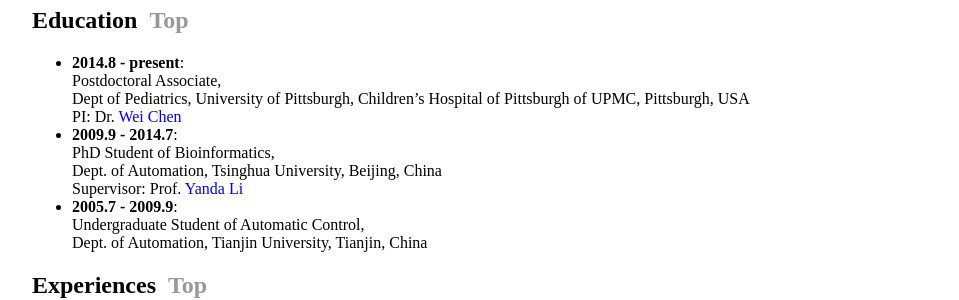
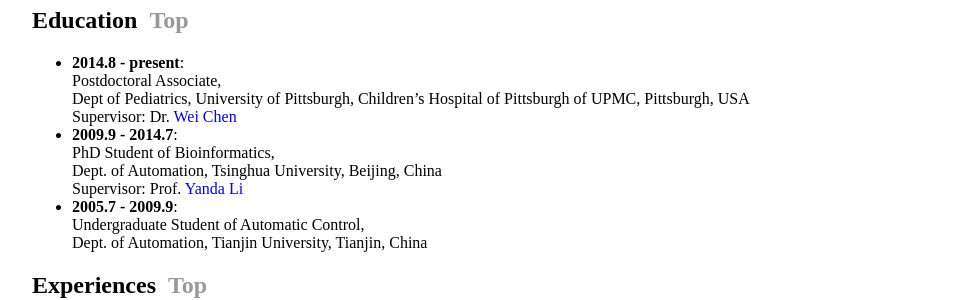
Before and after one commit to wt2015-github/wt2015-github.github.io, a Jekyll site: the page built from index.html, in a window 1280 px wide. Shown: the part 470-770 px from the top of the page, without its empty margins (160-1119 px from the left). Built offline with Jekyll 4.4.1, drawn with Linux system fonts in a browser that asks for light colours.

Commit message:
Update index.html

```diff
--- a/index.html
+++ b/index.html
@@ -28,7 +28,7 @@
 			<li><strong>2014.8 - present</strong>:<br/>
 			Postdoctoral Associate,<br/>
 			Dept of Pediatrics, University of Pittsburgh, Children’s Hospital of Pittsburgh of UPMC, Pittsburgh, USA<br>
-			PI: Dr. <a href="http://www.pitt.edu/~wec47/" style="color:blue">Wei Chen</a></li>
+			Supervisor: Dr. <a href="http://www.pitt.edu/~wec47/" style="color:blue">Wei Chen</a></li>
 			<li><strong>2009.9 - 2014.7</strong>:<br/>
 			PhD Student of Bioinformatics,<br/>
 			Dept. of Automation, Tsinghua University, Beijing, China<br/>
```
